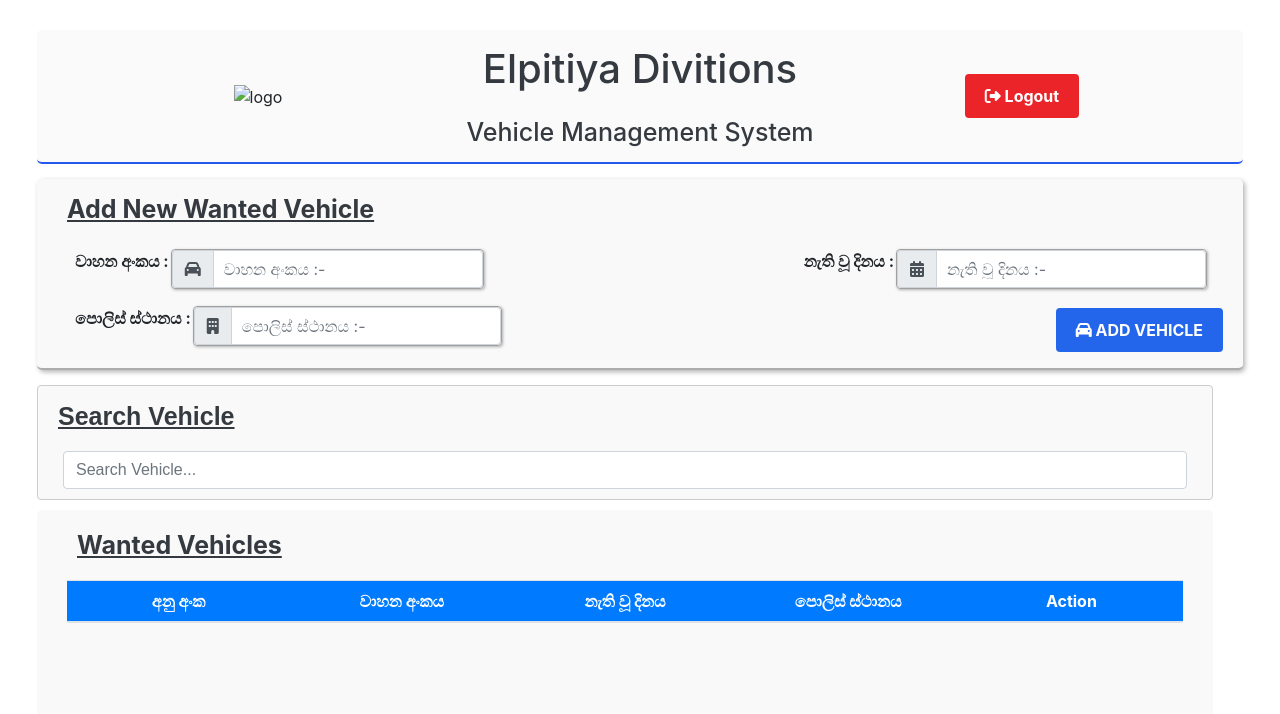
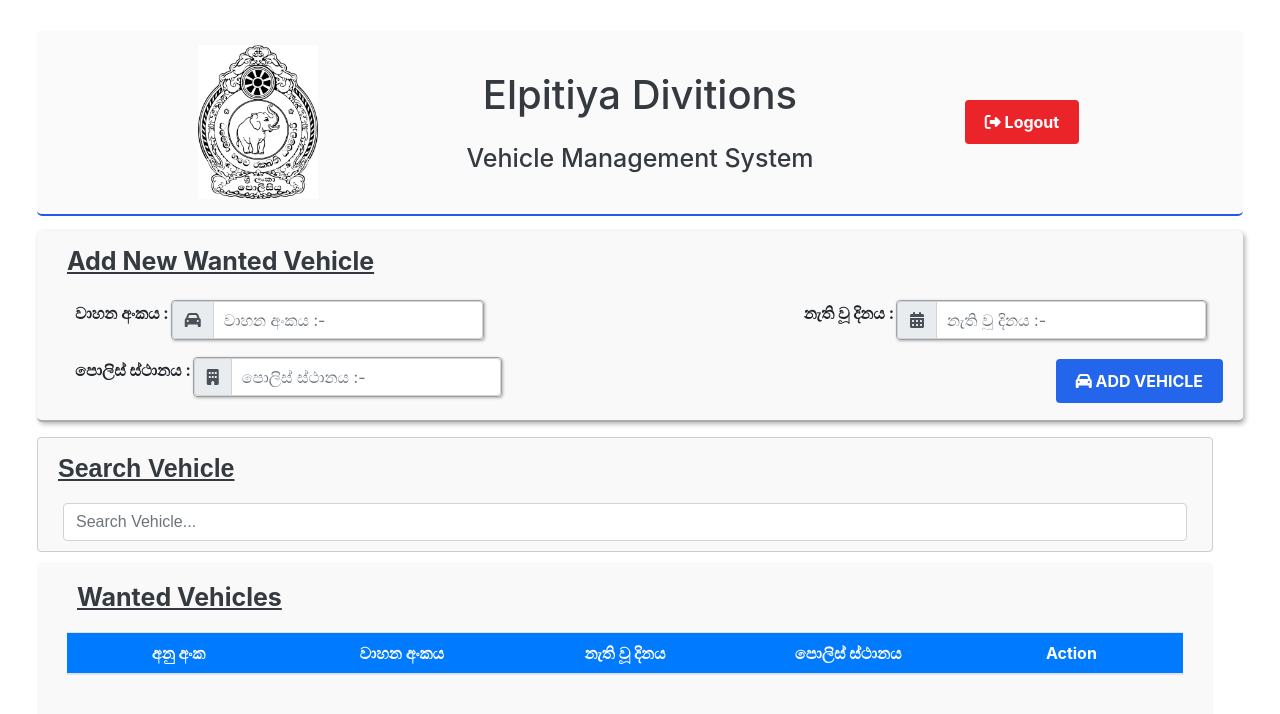
Before and after one commit to dcdbelpitiya/ElpitiyaDivision, a plain HTML site: page main.html in a window 1280 px wide. Drawn offline with nearby package versions, Linux system fonts and the light colour scheme; no server answers.

Commit message:
Update main.html

```diff
--- a/main.html
+++ b/main.html
@@ -229,7 +229,7 @@
         <!-- Header Section -->
         <div class="row" id="header">
             <div class="colum">
-                <img src="image/logo.jpg" alt="logo">
+                <img src="logo.jpg" alt="logo">
             </div>
             <div class="colum">
                 <h1 class="h1">Elpitiya Divitions</h1>
```
